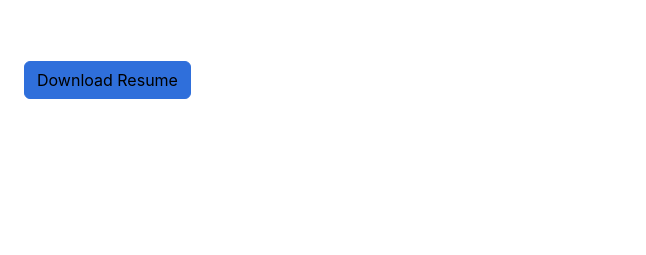
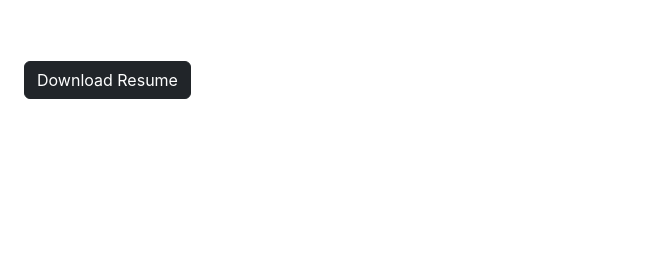
Before and after one commit to ebin-em/portfolio, a plain HTML site: page index.html in a window 1280 px wide. Shown: the part 542-797 px from the top of the page, 634-1280 px from the left. Drawn offline with nearby package versions, Linux system fonts and the light colour scheme; a web font is replaced by a local one.

Commit message:
Update index.html

```diff
--- a/index.html
+++ b/index.html
@@ -57,7 +57,7 @@ I also have experience as a Front-End Developer with skills in HTML, CSS, jQuery
                         <a class="social-icon" href="https://ebin-em.github.io/portfolio/"><i class="fab fa-github"></i></a>
                         <a class="social-icon" href="https://www.instagram.com/ebinsamm"><i class="fab fa-instagram"></i></a>
                         <a class="social-icon" href="https://www.facebook.com/share/15Zv8tJAXAb/?mibextid=wwXIfr"><i class="fab fa-facebook-f"></i></a>
-                        <a href="Ebin_Sam_Resume.pdf" target="_blank" class="btn btn-primary">Download Resume</a>
+                        <a href="Ebin_Sam_Resume.pdf" target="_blank" class="btn btn-dark">Download Resume</a>
                     </div>
                 </div>
             </section>
```
